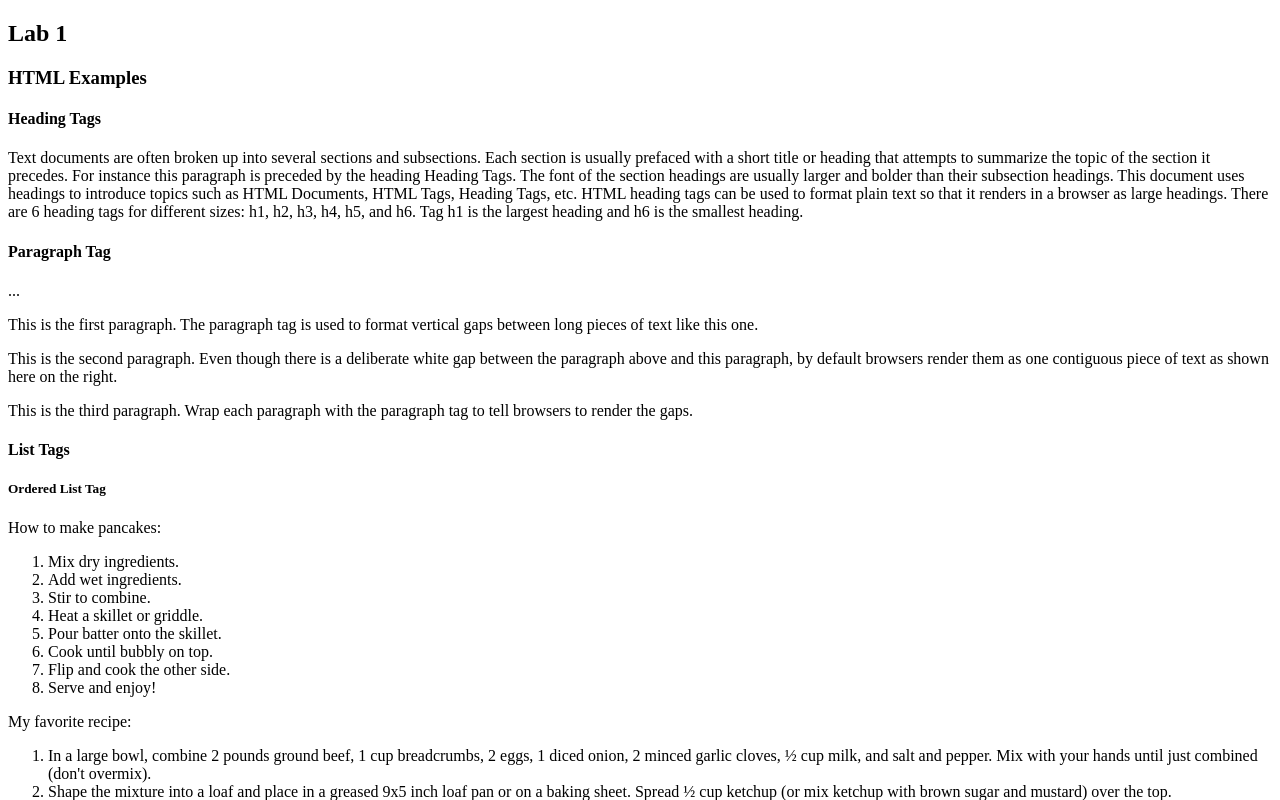
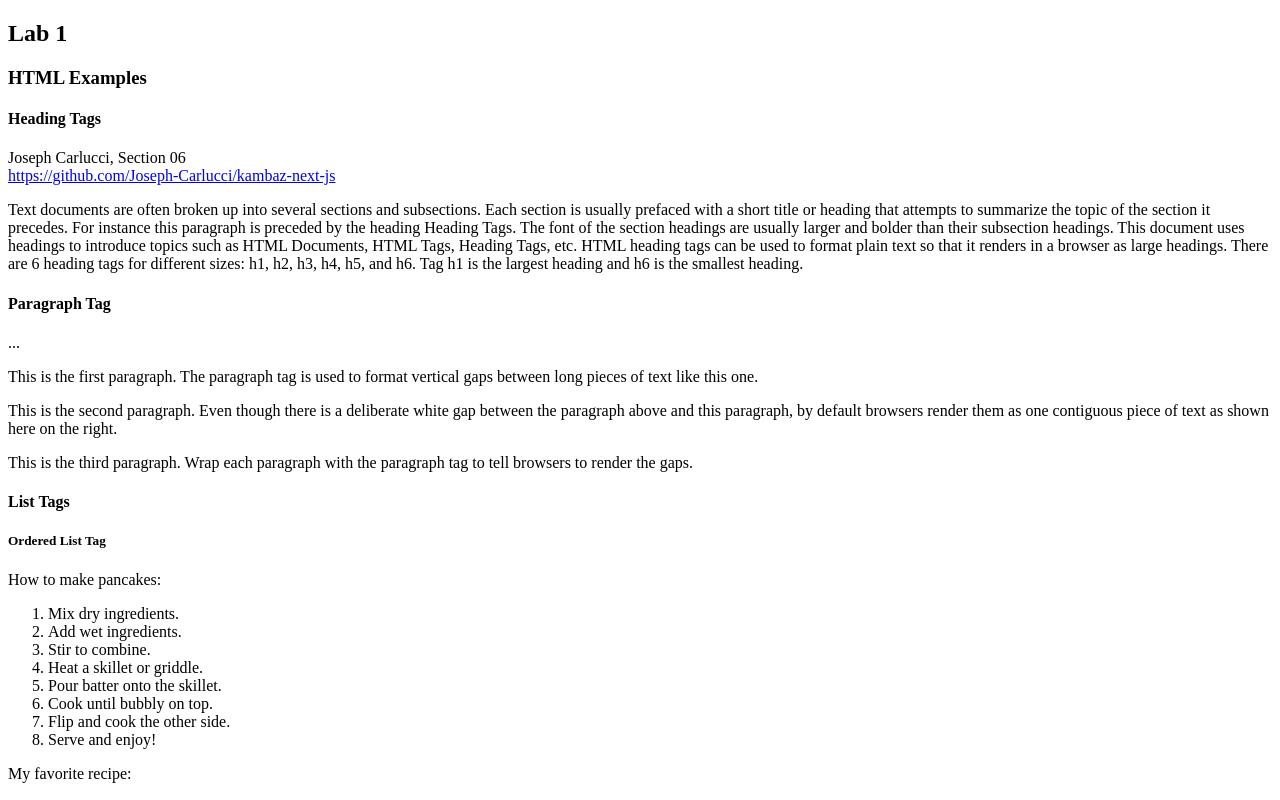
Before and after one commit to Joseph-Carlucci/kambaz-next-js, a Next.js app: page /Labs/Lab1 in a window 1280 px wide. Shown: the top 800 px of the page. Built offline with nearby package versions, Linux system fonts and the light colour scheme.

Commit message:
info added to lab 1 page as outlined in canvas assignment

```diff
--- a/app/Labs/Lab1/page.tsx
+++ b/app/Labs/Lab1/page.tsx
@@ -9,7 +9,23 @@
             <h3>HTML Examples</h3>
             <div id="wd-h-tag">
                 <h4>Heading Tags</h4>
-                Text documents are often broken up into several sections and subsections. Each section is usually prefaced with a short title or heading that attempts to summarize the topic of the section it precedes. For instance this paragraph is preceded by the heading Heading Tags. The font of the section headings are usually larger and bolder than their subsection headings. This document uses headings to introduce topics such as HTML Documents, HTML Tags, Heading Tags, etc. HTML heading tags can be used to format plain text so that it renders in a browser as large headings. There are 6 heading tags for different sizes: h1, h2, h3, h4, h5, and h6. Tag h1 is the largest heading and h6 is the smallest heading.
+                <p>
+                    Joseph Carlucci, Section 06<br />
+                    <a href="https://github.com/Joseph-Carlucci/kambaz-next-js">
+                        https://github.com/Joseph-Carlucci/kambaz-next-js
+                    </a>
+                </p>
+                <p>
+                    Text documents are often broken up into several sections and subsections.
+                    Each section is usually prefaced with a short title or heading that attempts
+                    to summarize the topic of the section it precedes. For instance this paragraph
+                    is preceded by the heading Heading Tags. The font of the section headings are
+                    usually larger and bolder than their subsection headings. This document uses
+                    headings to introduce topics such as HTML Documents, HTML Tags, Heading Tags, etc.
+                    HTML heading tags can be used to format plain text so that it renders in a
+                    browser as large headings. There are 6 heading tags for different sizes: h1, h2,
+                    h3, h4, h5, and h6. Tag h1 is the largest heading and h6 is the smallest heading.
+                </p>
             </div>
             <div id="wd-p-tag">
                 <h4>Paragraph Tag</h4>
@@ -144,7 +160,7 @@
             <div id="wd-images">
                 <h4>Image tag</h4>
                 Loading an image from the internet: <br />
-                <Image id="wd-starship" width={400} height={300} src="https://www.staradvertiser.com/wp-content/uploads/2021/08/web1_Starship-gap2.jpg" alt="Starship rocket" />
+                <img id="wd-starship" width={400} height={300} src="https://www.staradvertiser.com/wp-content/uploads/2021/08/web1_Starship-gap2.jpg" alt="Starship rocket" />
                 <br />
                 Loading a local image:
                 <br />
```
